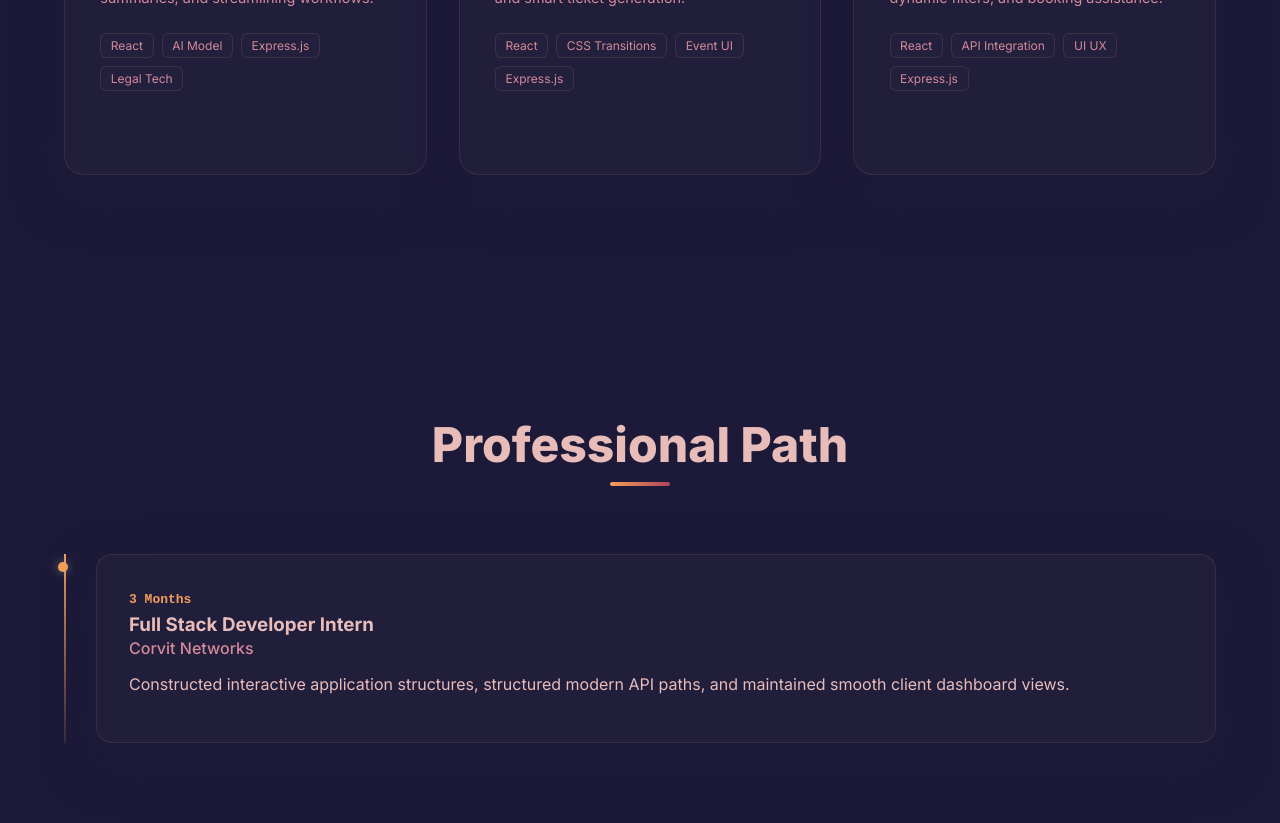
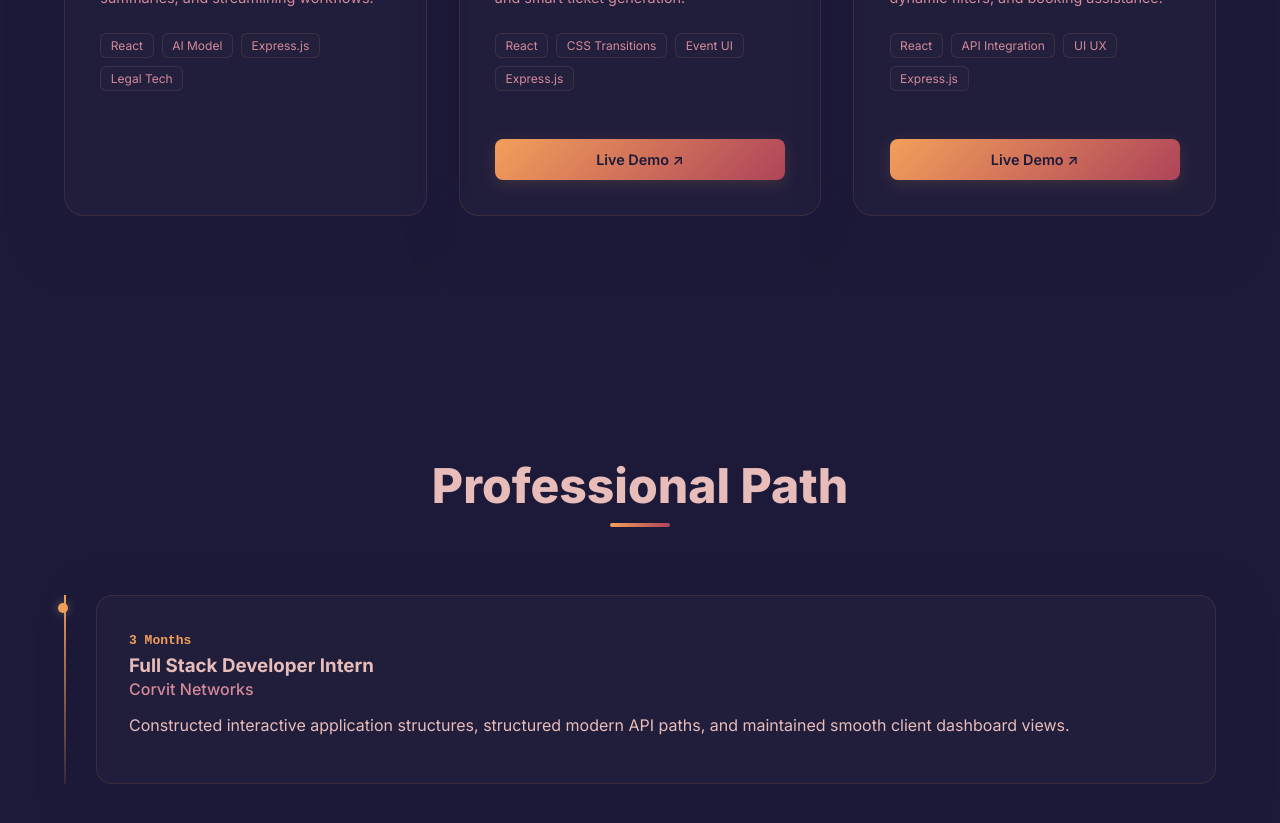
Before and after one commit to Marrie792-design/portfolioo-frontend, a React (Vite) app in the folder portfolio-frontend/: page / in a window 1280 px wide. Shown: the part 3560-4383 px from the top of the page. Built offline with nearby package versions, Linux system fonts and the light colour scheme.

Commit message:
demo links added

```diff
--- a/portfolio-frontend/src/pagess/Portfolioo.jsx
+++ b/portfolio-frontend/src/pagess/Portfolioo.jsx
@@ -123,14 +123,14 @@ export default function Portfolioo() {
         category: 'Frontend',
         tags: ['React', 'CSS Transitions', 'Event UI', 'Express.js'],
         description: 'A dynamic dashboard streamlining event bookings, interactive vendor management, and smart ticket generation.',
-        demoLink: '#',
+        demoLink: 'https://event-horizon-frontend-livid.vercel.app/',
     },
     {
         title: 'TravelGo',
         category: 'Frontend',
         tags: ['React', 'API Integration', 'UI UX', 'Express.js'],
         description: 'A polished travel discovery portal featuring smart search functionality, dynamic filters, and booking assistance.',
-        demoLink: '#',
+        demoLink: 'https://travel-frontend-seven-teal.vercel.app/',
     }
 ];
 
```
